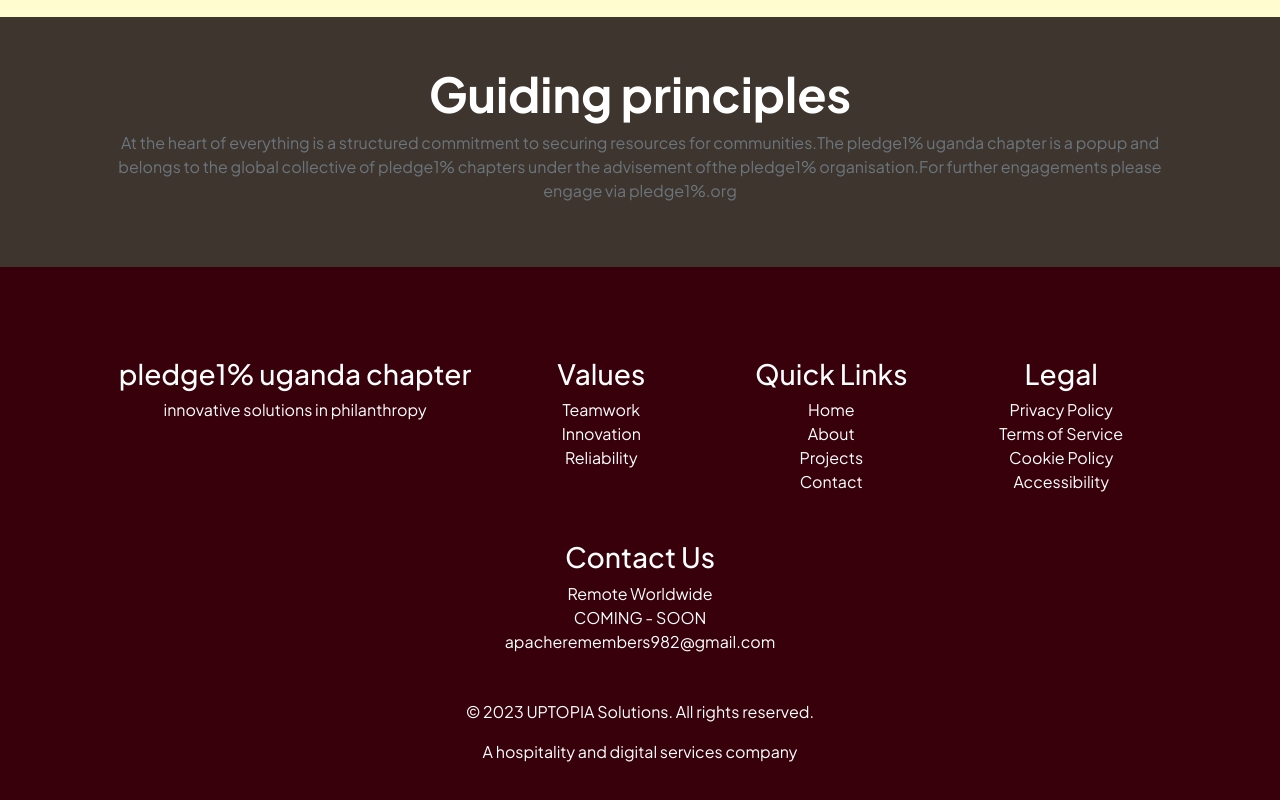
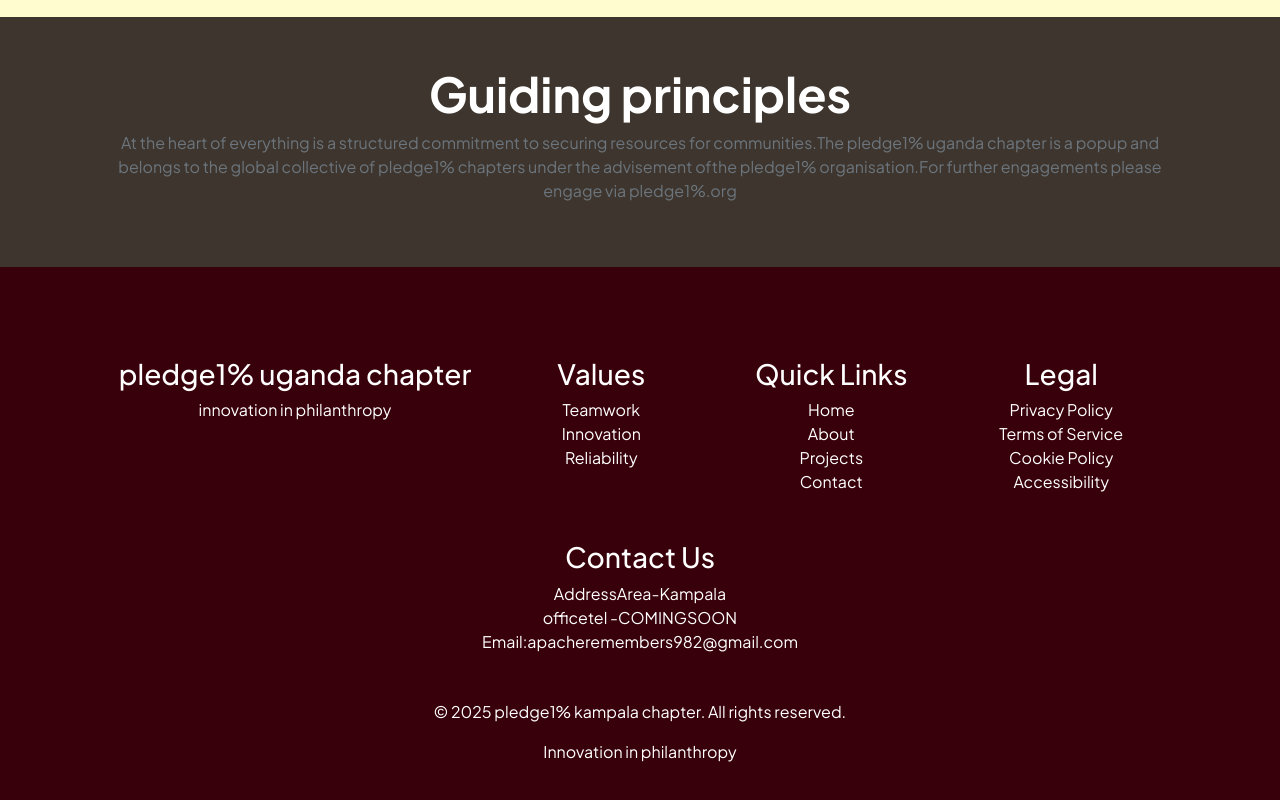
Before and after one commit to Bigblackjerry8867599/Stacker-4ish, a plain HTML site: page index.html in a window 1280 px wide. Shown: the part 1558-2358 px from the top of the page. Drawn offline with nearby package versions, Linux system fonts and the light colour scheme; a script that the page names is missing.

Commit message:
Update index.html

```diff
--- a/index.html
+++ b/index.html
@@ -159,7 +159,7 @@
 
         <div style="min-width:200px;">
           <h3>pledge1% uganda chapter </h3>
-          <p> innovative solutions in philanthropy </p>
+          <p> innovation in philanthropy </p>
         </div>
 
         <div style="min-width:200px;">
@@ -194,17 +194,17 @@
         <div style="min-width:200px;">
           <h3>Contact Us</h3>
           <ul style="list-style:none;padding:0;">
-            <li>Remote Worldwide</li>
-            <li>COMING - SOON</li>
-            <li>apacheremembers982@gmail.com</li>
+            <li> AddressArea-Kampala </li>
+            <li> officetel -COMINGSOON</li>
+            <li>Email:apacheremembers982@gmail.com</li>
           </ul>
         </div>
 
       </div>
 
       <div>
-        <p>&copy; 2023 UPTOPIA Solutions. All rights reserved.</p>
-        <p>A hospitality and digital services company</p>
+        <p>&copy; 2025 pledge1% kampala chapter. All rights reserved.</p>
+        <p> Innovation in philanthropy </p>
       </div>
 
     </div>
```
